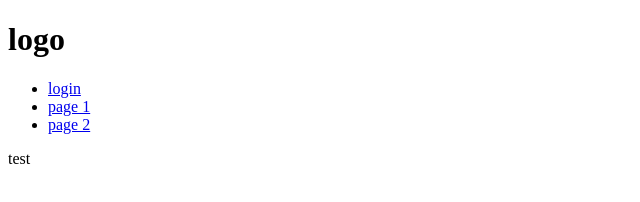
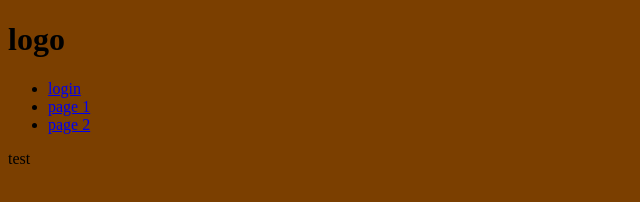
Before and after one commit to NormanACS/Site-web, a plain HTML site: page index.html in a window 1280 px wide. Shown: the whole page, without its empty margins (0-640 px from the left). Drawn offline with Linux system fonts and the light colour scheme.

Commit message:
Update index.html

```diff
--- a/index.html
+++ b/index.html
@@ -5,7 +5,7 @@
     <meta http-equiv="X-UA-Compatible" content="IE=edge" />
     <meta name="viewport" content="width=device-width, initial-scale=1.0" />
     <title>Site Norman</title>
-    <link="stylesheet" href="./assets/css/styles.css"
+    <link rel="stylesheet" href="./assets/css/styles.css"
   </head>
   <body>
     <h1>logo</h1>
```
